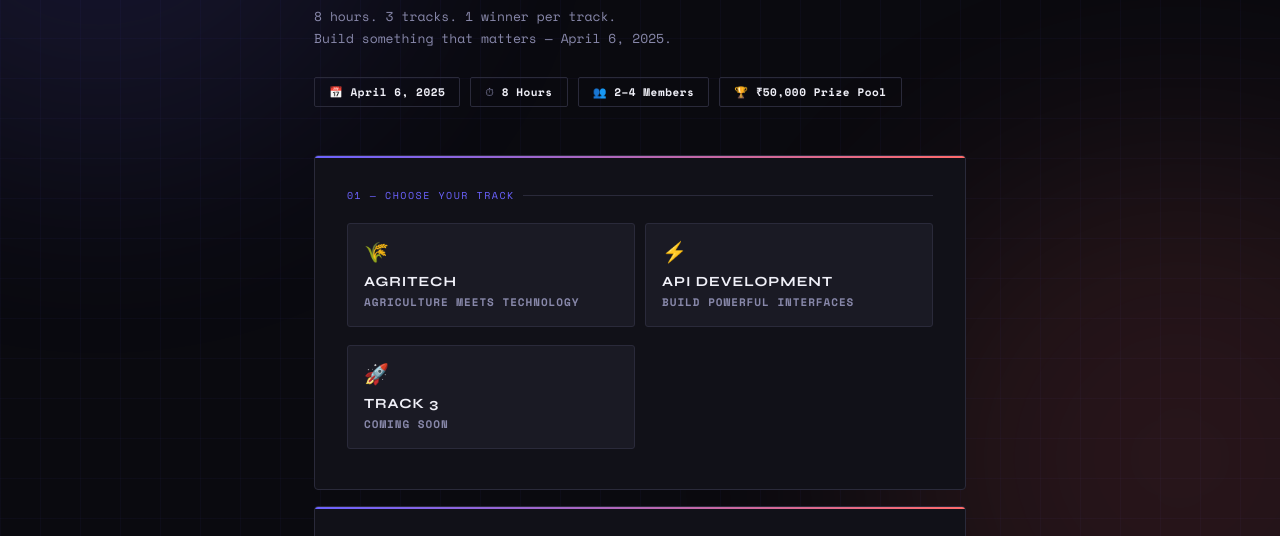
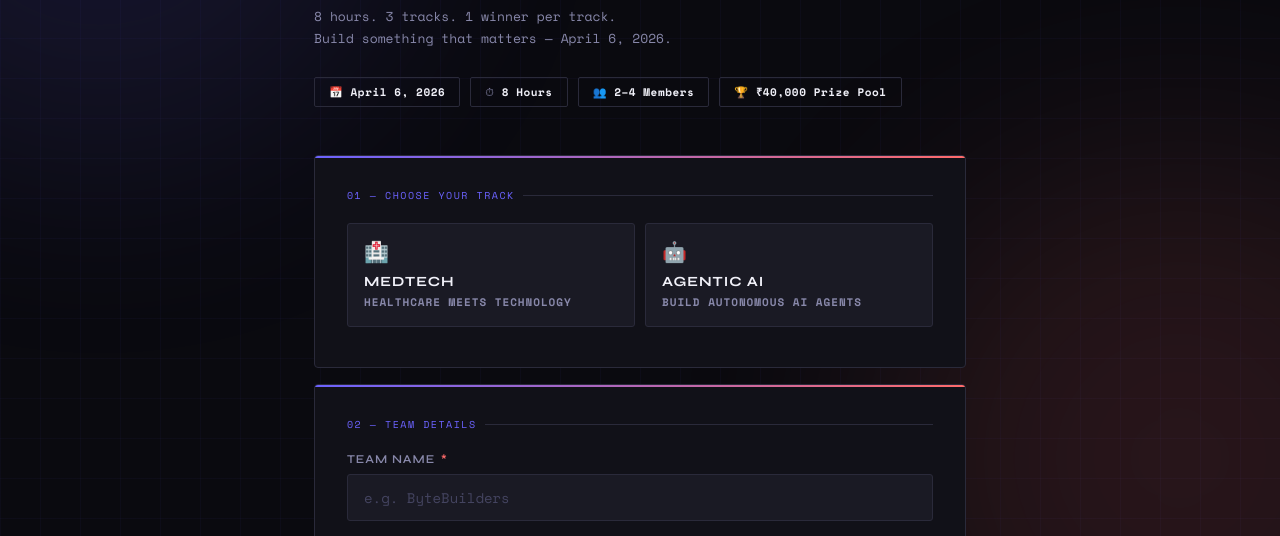
Before and after one commit to vanshsharma1109/uit-hackathon, a plain HTML site: page index.html in a window 1280 px wide. Shown: the part 242-778 px from the top of the page. Drawn offline with nearby package versions, Linux system fonts and the light colour scheme.

Commit message:
Update event date and prize details in index.html

```diff
--- a/index.html
+++ b/index.html
@@ -407,13 +407,13 @@
     <h1>UIT<br><span class="accent">Hacks</span><span class="accent2">.</span></h1>
     <p class="subtitle">
       8 hours. 3 tracks. 1 winner per track.<br>
-      Build something that matters — April 6, 2025.
+      Build something that matters — April 6, 2026.
     </p>
     <div class="meta-pills">
-      <div class="pill">📅 <strong>April 6, 2025</strong></div>
+      <div class="pill">📅 <strong>April 6, 2026</strong></div>
       <div class="pill">⏱ <strong>8 Hours</strong></div>
       <div class="pill">👥 <strong>2–4 Members</strong></div>
-      <div class="pill">🏆 <strong>₹50,000 Prize Pool</strong></div>
+      <div class="pill">🏆 <strong>₹40,000 Prize Pool</strong></div>
     </div>
   </div>
 
@@ -423,29 +423,22 @@
       <div class="section-label">01 — Choose your track</div>
       <div class="tracks-grid">
         <div>
-          <input type="radio" name="track" id="track-agri" value="AgriTech" class="track-option" required>
+          <input type="radio" name="track" id="track-agri" value="MedTech" class="track-option" required>
           <label for="track-agri" class="track-label">
-            <div class="track-icon">🌾</div>
-            <div class="track-name">AgriTech</div>
-            <div class="track-desc">Agriculture meets technology</div>
+            <div class="track-icon">🏥</div>
+            <div class="track-name">MedTech</div>
+            <div class="track-desc">Healthcare meets technology</div>
           </label>
         </div>
         <div>
-          <input type="radio" name="track" id="track-api" value="API Development" class="track-option">
+          <input type="radio" name="track" id="track-api" value="Agentic AI" class="track-option">
           <label for="track-api" class="track-label">
-            <div class="track-icon">⚡</div>
-            <div class="track-name">API Development</div>
-            <div class="track-desc">Build powerful interfaces</div>
+            <div class="track-icon">🤖</div>
+            <div class="track-name">Agentic AI</div>
+            <div class="track-desc">Build autonomous AI agents</div>
           </label>
         </div>
-        <div>
-          <input type="radio" name="track" id="track-3" value="Track 3" class="track-option">
-          <label for="track-3" class="track-label">
-            <div class="track-icon">🚀</div>
-            <div class="track-name">Track 3</div>
-            <div class="track-desc">Coming soon</div>
-          </label>
-        </div>
+
       </div>
     </div>
 
@@ -526,9 +519,9 @@
           </tr>
         </thead>
         <tbody>
-          <tr><td>AgriTech / API / Track 3</td><td class="rank">🥇 1st</td><td>₹8,000</td></tr>
-          <tr><td>AgriTech / API / Track 3</td><td class="rank">🥈 2nd</td><td>₹5,000</td></tr>
-          <tr><td>AgriTech / API / Track 3</td><td class="rank">🥉 3rd</td><td>₹3,000</td></tr>
+          <tr><td>MedTech / Agentic AI</td><td class="rank">🥇 1st</td><td>₹8,000</td></tr>
+          <tr><td>MedTech / Agentic AI</td><td class="rank">🥈 2nd</td><td>₹5,000</td></tr>
+          <tr><td>MedTech / Agentic AI</td><td class="rank">🥉 3rd</td><td>₹3,000</td></tr>
           <tr><td colspan="2"><strong>Best Overall Team</strong></td><td>₹2,000</td></tr>
         </tbody>
       </table>
@@ -573,7 +566,13 @@
     <!-- Submit -->
     <div class="submit-wrap">
       <button class="submit-btn" onclick="handleSubmit()">Pay & Register Your Team →</button>
-      <p class="terms">By registering, you agree to participate in person on April 6, 2025 at HPU Main Campus, Shimla. All decisions of the judges are final.</p>
+      <p class="terms">By registering, you agree to participate in person on April 6, 2026 at HPU Main Campus, Shimla. All decisions of the judges are final.</p>
+      <div style="margin-top:14px;background:var(--surface2);border:1px solid var(--border);border-radius:6px;padding:14px;font-family:var(--mono);font-size:11px;color:var(--text-muted);line-height:2;">
+        <div style="color:var(--accent);font-size:10px;letter-spacing:0.1em;margin-bottom:6px;">FOR QUERIES</div>
+        <div>📧 <a href="mailto:vansh.sharma111105@gmail.com" style="color:var(--text);text-decoration:none;">vansh.sharma111105@gmail.com</a></div>
+        <div>📞 Vansh Sharma — <a href="tel:9289755368" style="color:var(--text);text-decoration:none;">9289755368</a></div>
+        <div>📞 Shubhankar Gautam — <a href="tel:8279407002" style="color:var(--text);text-decoration:none;">8279407002</a></div>
+      </div>
     </div>
   </div>
 
@@ -584,7 +583,7 @@
     <div class="team-id" id="team-id-display"></div>
     <p>Your team has been registered for UIT Hacks.<br>
     We'll send confirmation details to your email soon.<br><br>
-    See you on <strong style="color:var(--text)">April 6, 2025</strong> — come ready to build. 🚀</p>
+    See you on <strong style="color:var(--text)">April 6, 2026</strong> — come ready to build. 🚀</p>
   </div>
 </div>
 
@@ -684,3 +683,6 @@ async function handleSubmit() {
     alert('Something went wrong. Please try again!\n' + err.message);
   }
 }
+</script>
+</body>
+</html>
```
